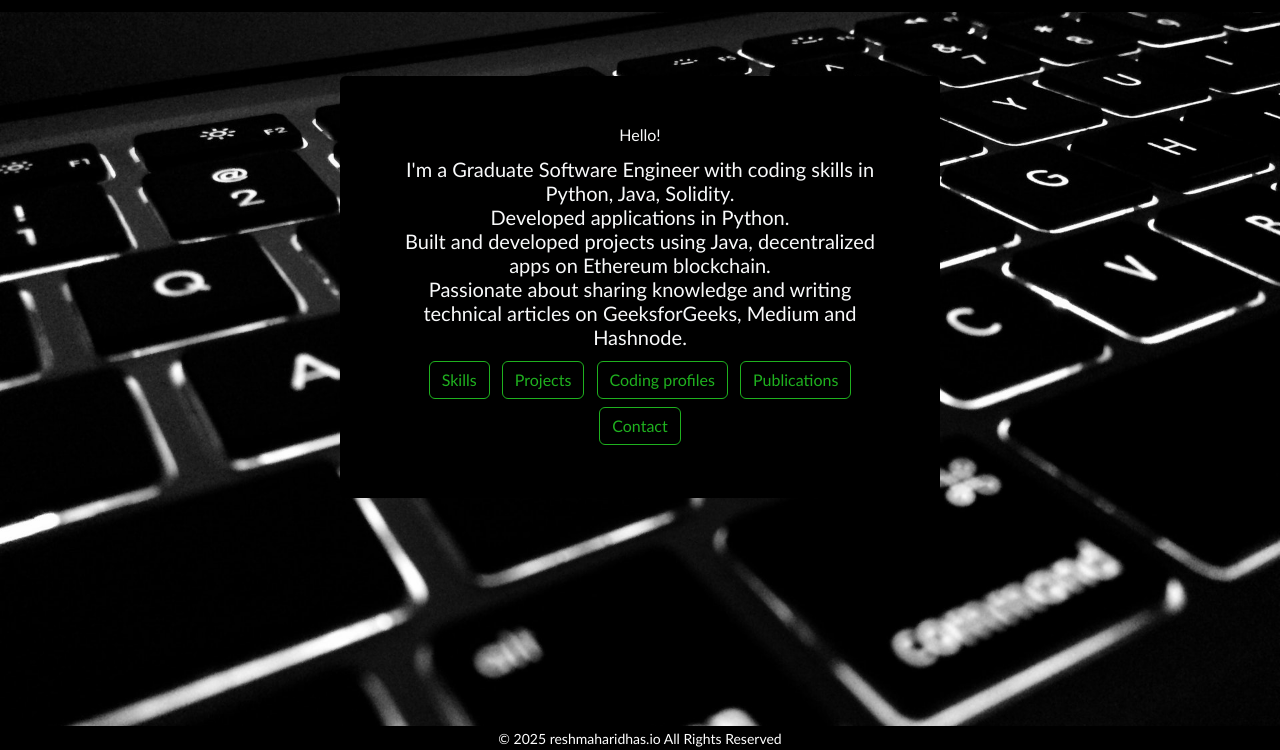
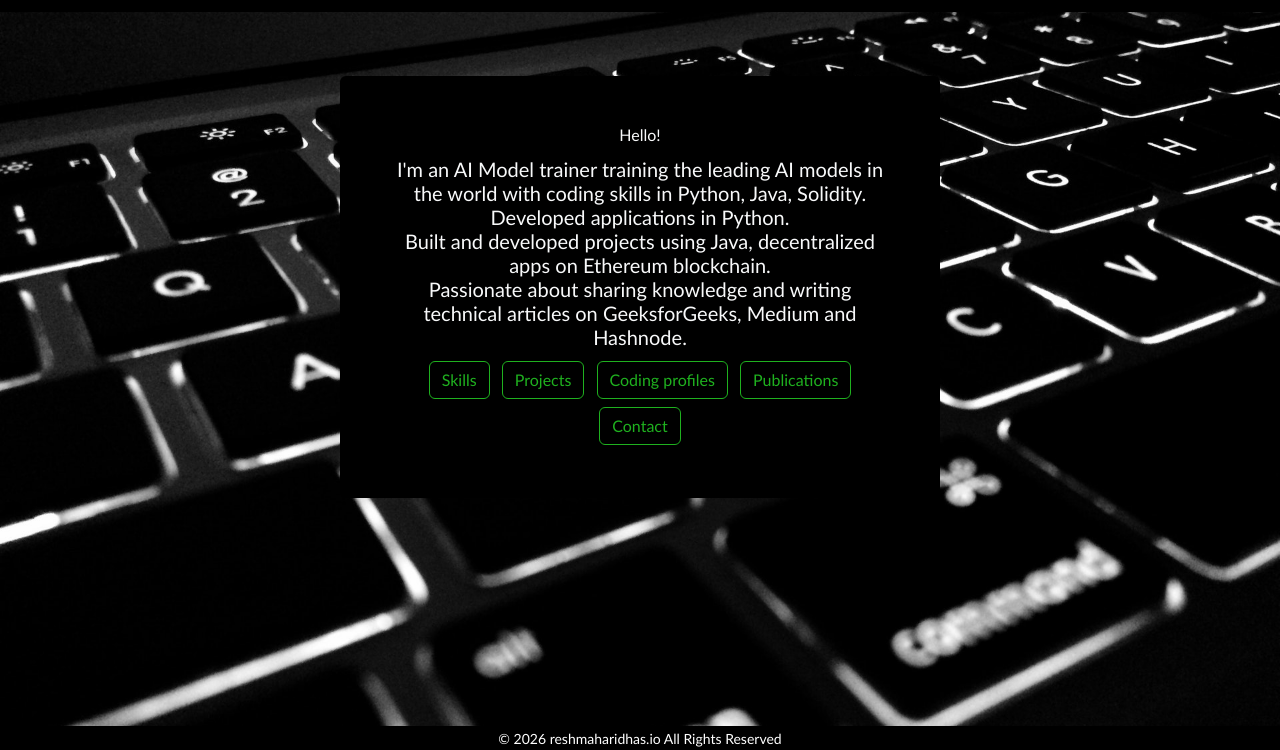
Before and after one commit to reshmaharidhas/reshmaharidhas.github.io, a plain HTML site: page index.html in a window 1280 px wide. Shown: the part 50-800 px from the top of the page. Drawn offline with nearby package versions, Linux system fonts and the light colour scheme.

Commit message:
Modify personal details and year in index.html
Updated personal information and copyright year.

```diff
--- a/index.html
+++ b/index.html
@@ -60,7 +60,7 @@
 	<div class="d-flex justify-content-center m-3" style="font-family: 'Gill Sans', 'Gill Sans MT', Calibri, 'Trebuchet MS', sans-serif;">
 		<div class="card p-5 m-5 bg-dark text-light" style="width: 600px;">
 			<h6>Hello!</h6>
-			<h5 class="pt-1">I'm a Graduate Software Engineer with coding skills in Python, Java, Solidity.<br>Developed applications in Python.
+			<h5 class="pt-1">I'm an AI Model trainer training the leading AI models in the world with coding skills in Python, Java, Solidity.<br>Developed applications in Python.
 				<br>Built and developed projects using Java, decentralized apps on Ethereum blockchain.
 				<br>Passionate about sharing knowledge and writing technical articles on GeeksforGeeks, Medium and Hashnode.
 			</h5>
@@ -73,7 +73,7 @@
 			</div>
 		</div>
 		<div class="fixed-bottom bg-dark text-white">
-			<small>&copy; 2025 reshmaharidhas.io All Rights Reserved</small>
+			<small>&copy; 2026 reshmaharidhas.io All Rights Reserved</small>
 		</div>
 	</div>
 	</body>
```
